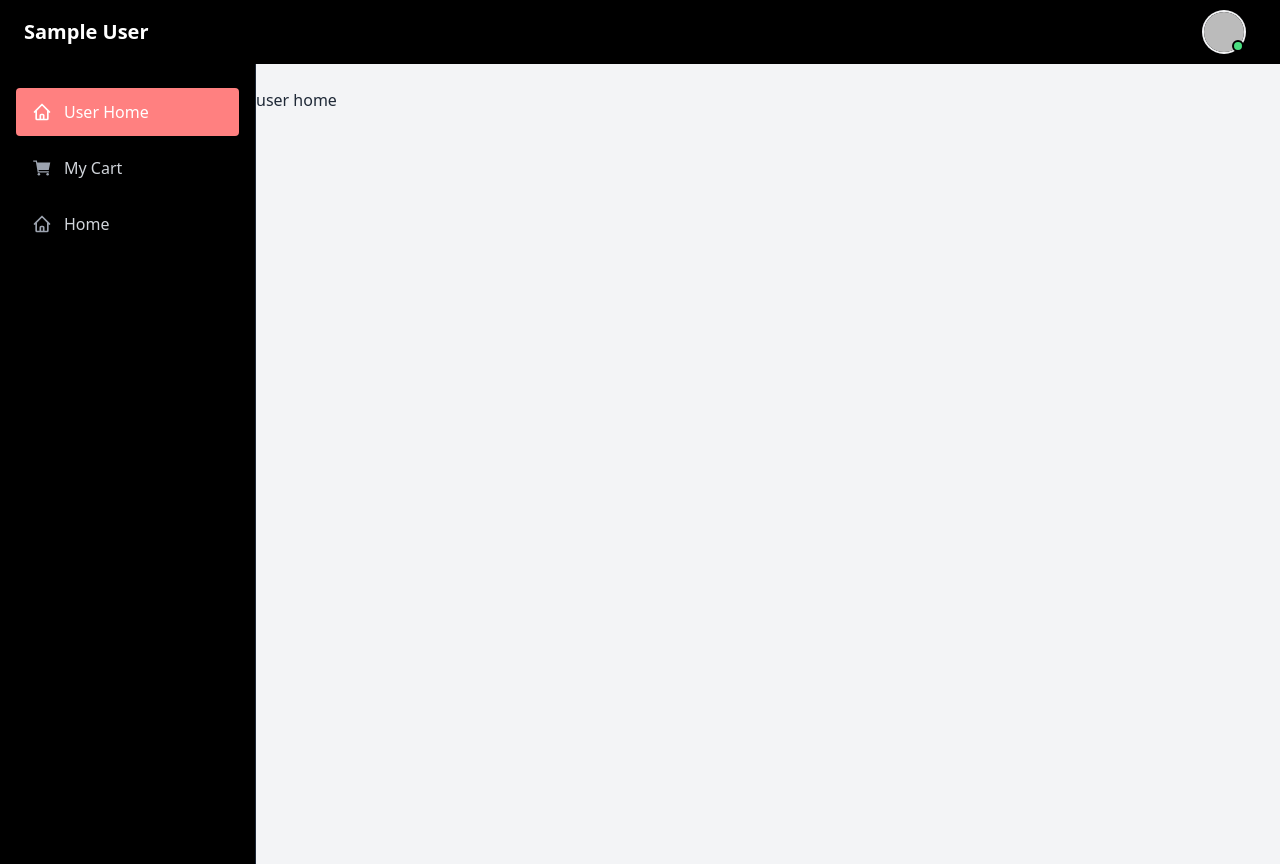
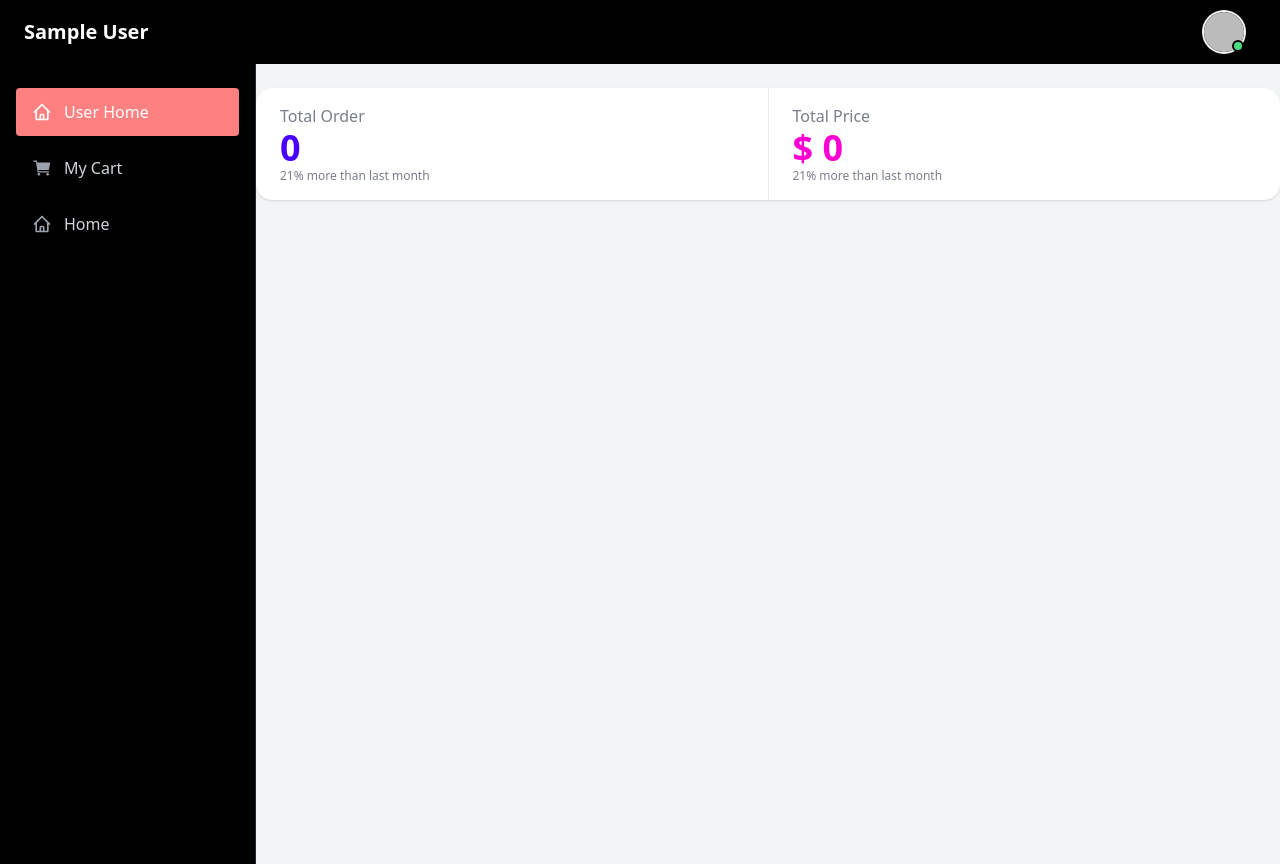
Before and after one commit to rakibwebdev23/baby-shop, a React (Vite) app: page /dashboard/userHome in a window 1280 px wide. Built offline with nearby package versions, Linux system fonts and the light colour scheme; no server answers; sample sign-in values are in the browser's storage.

Commit message:
userHome update

```diff
--- a/src/pages/Contact/Contact.jsx
+++ b/src/pages/Contact/Contact.jsx
@@ -106,7 +106,7 @@ const Contact = () => {
                         <nav className="flex justify-center md:justify-start items-center space-x-4 sm:space-x-6 text-lg text-white/90">
                             <Link to="/" className="hover:text-[#f97373] transition-all duration-300">Home</Link>
                             <div className="w-1.5 h-1.5 rounded-full bg-rose-500 hidden sm:block" />
-                            <Link to="/shop" className="hover:text-[#f97373] transition-all duration-300">Go to Shop</Link>
+                            <Link to="/products" className="hover:text-[#f97373] transition-all duration-300">Go to Shop</Link>
                         </nav>
                     </div>
                 </div>
--- a/src/pages/Dashboard/User/UserHome/UserHome.jsx
+++ b/src/pages/Dashboard/User/UserHome/UserHome.jsx
@@ -1,11 +1,24 @@
-
+import useCartCollection from "../../../../hooks/useCartCollection";
 
 const UserHome = () => {
-
+    const [carts] = useCartCollection();
+    const orders = carts.reduce((total, item) => total + item.price, 0);
+    const allOrders = orders.toFixed(2);
+    const totalPrice = parseFloat(allOrders);
 
     return (
-        <div>
-            <h2>user home</h2>
+        <div className="stats shadow w-full">
+            <div className="stat w-1/2">
+                <div className="stat-title">Total Order</div>
+                <div className="stat-value text-primary">{ carts.length}</div>
+                <div className="stat-desc">21% more than last month</div>
+            </div>
+
+            <div className="stat">
+                <div className="stat-title">Total Price</div>
+                <div className="stat-value text-secondary">$ { totalPrice}</div>
+                <div className="stat-desc">21% more than last month</div>
+            </div>
         </div>
     );
 };
```
